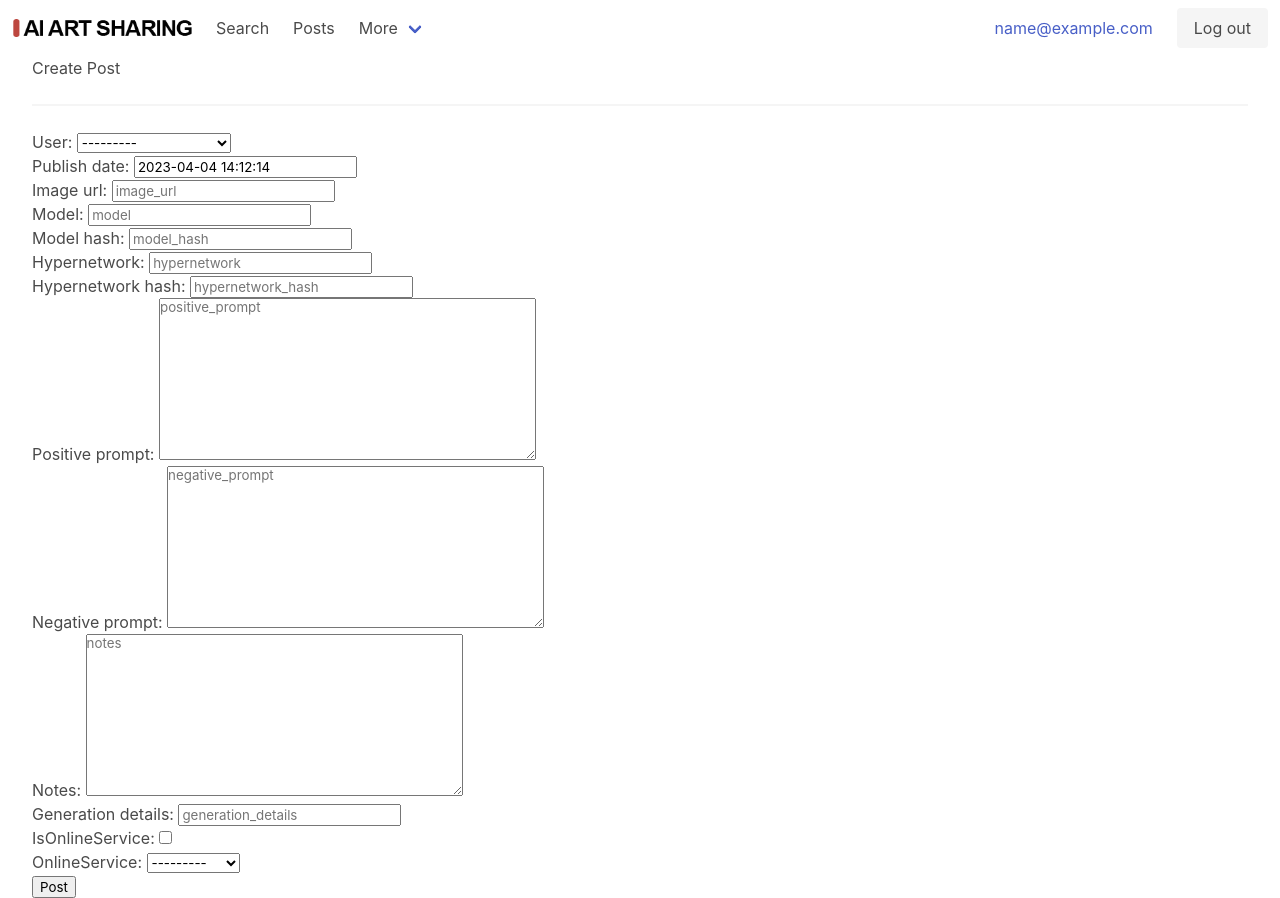
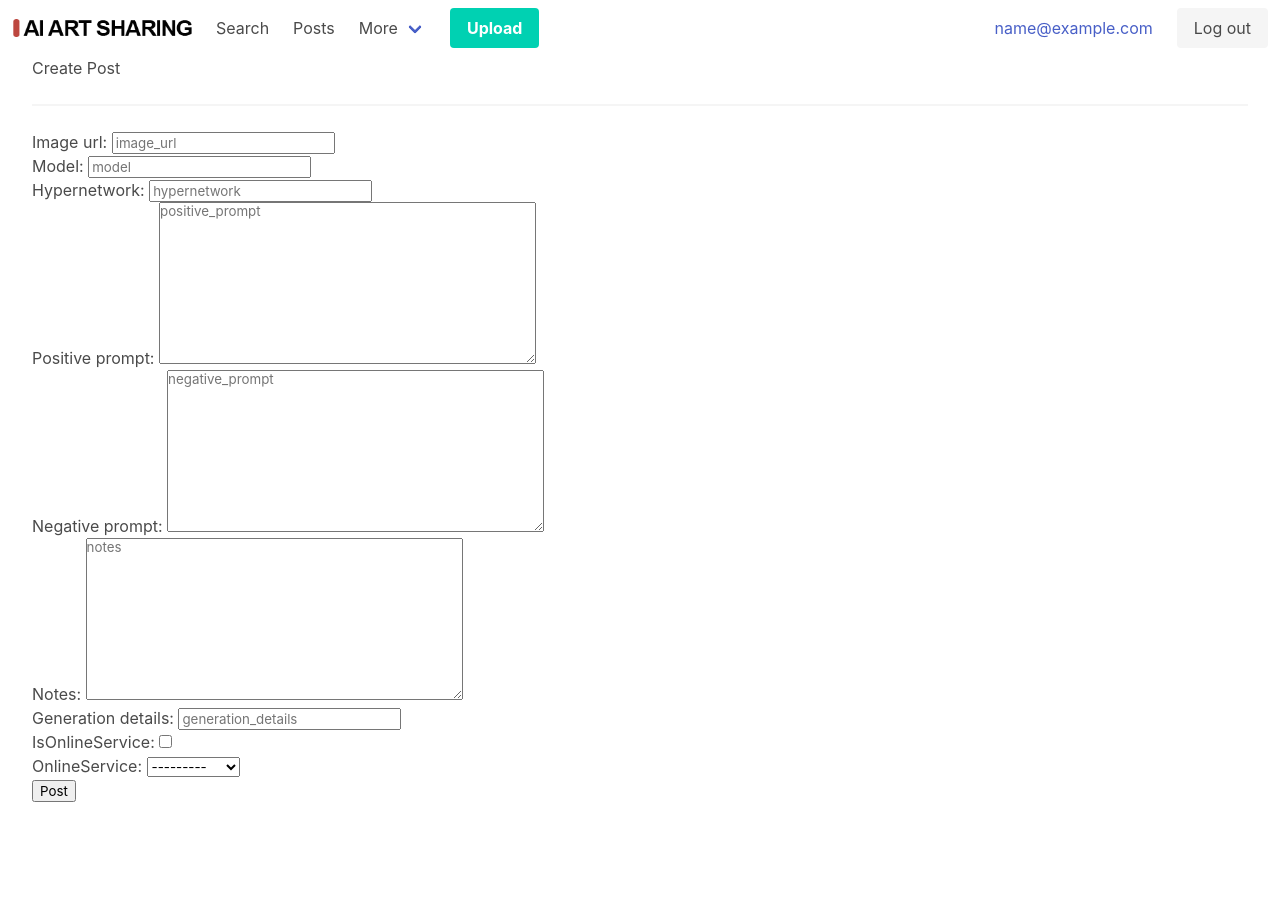
Before and after one commit to bernasx/aiartsharing, a Django app: page /content/create/ in a window 1280 px wide. After the commit the page ends 802 px from the top, so only its background shows below. Run offline with Django 4.2, Linux system fonts and the light colour scheme; the visitor is signed in with stand-in values (Sample User, id 1); data comes from the database, SQL or seed files in the repository; some libraries are stand-ins or nearby versions.

Commit message:
Tweaked post creation to use a function view

```diff
--- a/aiart_content/forms.py
+++ b/aiart_content/forms.py
@@ -6,14 +6,14 @@ class ImagePostCreationForm(forms.ModelForm):
 
     class Meta:
         model = ImagePost
-        fields = ("user","publish_date","image_url","model","model_hash",
-                  "hypernetwork","hypernetwork_hash","positive_prompt","negative_prompt",
+        fields = ("image_url","model",
+                  "hypernetwork","positive_prompt","negative_prompt",
                   "notes","generation_details","isOnlineService","onlineService")
 
 class ImagePostChangeForm(forms.ModelForm):
 
     class Meta:
         model = ImagePost
-        fields = ("image_url","model","model_hash",
-                  "hypernetwork","hypernetwork_hash","positive_prompt","negative_prompt",
+        fields = ("image_url","model",
+                  "hypernetwork","positive_prompt","negative_prompt",
                   "notes","generation_details","onlineService")
--- a/aiart_content/models.py
+++ b/aiart_content/models.py
@@ -7,7 +7,7 @@ import uuid
 class Post(models.Model):
     uuid = models.UUIDField(default=uuid.uuid4, editable=False, unique=True)
     user = models.ForeignKey(CustomUser, on_delete=models.CASCADE)
-    publish_date = models.DateTimeField(default=timezone.now)
+    publish_date = models.DateTimeField(default=timezone.now, editable=False)
 
 class ImagePost(Post):
     # Model Constants
@@ -15,15 +15,13 @@ class ImagePost(Post):
     NOVEL_AI = 'NAI'
     MIDJOURNEY = 'MJ'
 
-    ONLINE_SERVICES = [(DALL_E,'DALL-E 2'),(NOVEL_AI,'NOVEL AI'),(MIDJOURNEY,'Midjourney')]
+    ONLINE_SERVICES = [(DALL_E,'DALL-E 2'),(NOVEL_AI,'Novel AI'),(MIDJOURNEY,'Midjourney')]
 
 
     # Stable Diffusion Type of Generation
     image_url = models.URLField(max_length=256)
     model = models.CharField(max_length=256)
-    model_hash = models.CharField(max_length=64)
     hypernetwork = models.CharField(max_length=256, blank=True)
-    hypernetwork_hash = models.CharField(max_length=64, blank=True)
     positive_prompt = models.TextField()
     negative_prompt = models.TextField(blank=True)
     notes = models.TextField()
--- a/aiart_content/templates/imageposts/posts.html
+++ b/aiart_content/templates/imageposts/posts.html
@@ -1,3 +1,4 @@
+{% extends 'base.html' %}
 {% block content %}
 <ul>
 {% for post in object_list %}
--- a/aiart_content/urls.py
+++ b/aiart_content/urls.py
@@ -3,7 +3,7 @@ from django.urls import path
 from . import views
 
 urlpatterns = [
-   path('create/',views.CreateImagePostView.as_view(), name='create_imagepost'),
+   path('create/',views.CreateImagePostView, name='create_imagepost'),
    path('detail/<uuid:uuid>', views.DetailImagePostView.as_view(), name='detail_imagepost'),
    path('posts/',views.ListImagePostsView.as_view(), name='list_imagepost')
 ]
--- a/aiart_content/views.py
+++ b/aiart_content/views.py
@@ -6,14 +6,44 @@ from django.http import HttpResponse
 from .forms import ImagePostCreationForm
 from .models import ImagePost
 from django.urls import reverse_lazy
+from django.shortcuts import render, redirect
+from django.utils import timezone
+
 # Create your views here.
 
-class CreateImagePostView(CreateView):
-    model = ImagePost
-    form_class = ImagePostCreationForm
-    template_name = 'imageposts/create.html'
-    # TODO - edit this success_url to post itself
-    success_url = reverse_lazy('list_imagepost')
+def CreateImagePostView(request):
+    if(request.method == 'GET'):
+        form = ImagePostCreationForm
+        context = {'form':form}
+        return render(request,'imageposts/create.html', context)
+    if(request.method =='POST'):
+        form = ImagePostCreationForm(request.POST, request.FILES)
+        context = {'form':form}
+        if form.is_valid():
+            imagepost = ImagePost(
+                user = request.user,
+                image_url = request.POST['image_url'],
+                positive_prompt = request.POST['positive_prompt'],
+                notes = request.POST['notes'],
+                generation_details = request.POST['generation_details']
+            )
+
+            checks = request.POST.getlist('isOnlineService')
+            if('isOnlineService' in checks):
+                # creating an online service image
+                imagepost.onlineService = request.POST['onlineService']
+                imagepost.isOnlineService = True
+                imagepost.model = imagepost.onlineService
+
+            else:
+                #creating a normal stable diffusion image post
+                imagepost.model = request.POST['model']
+                imagepost.hypernetwork = request.POST['hypernetwork']
+                imagepost.negative_prompt = request.POST['negative_prompt']
+
+            imagepost.save()
+            return redirect('detail',uuid=imagepost.uuid)
+        return render(request,'imageposts/create.html', context)
 
 class ListImagePostsView(ListView):
     model = ImagePost
--- a/aiart_main/templates/partials/navbar.html
+++ b/aiart_main/templates/partials/navbar.html
@@ -43,6 +43,14 @@
             </a>
           </div>
         </div>
+
+
+        <div class="navbar-item">
+          <a class="button is-primary" href="{% url 'create_imagepost' %}">
+            <strong>Upload</strong>
+          </a>
+        </div>
+
       </div>
 
       {%if user.is_authenticated%}
```
Also changed, not shown: aiart_content/templates/imageposts/detail.html (+16 -1 lines), aiart_content/migrations/0007_alter_imagepost_onlineservice_and_more.py (added), aiart_content/migrations/0008_remove_imagepost_hypernetwork_hash_and_more.py (added).
